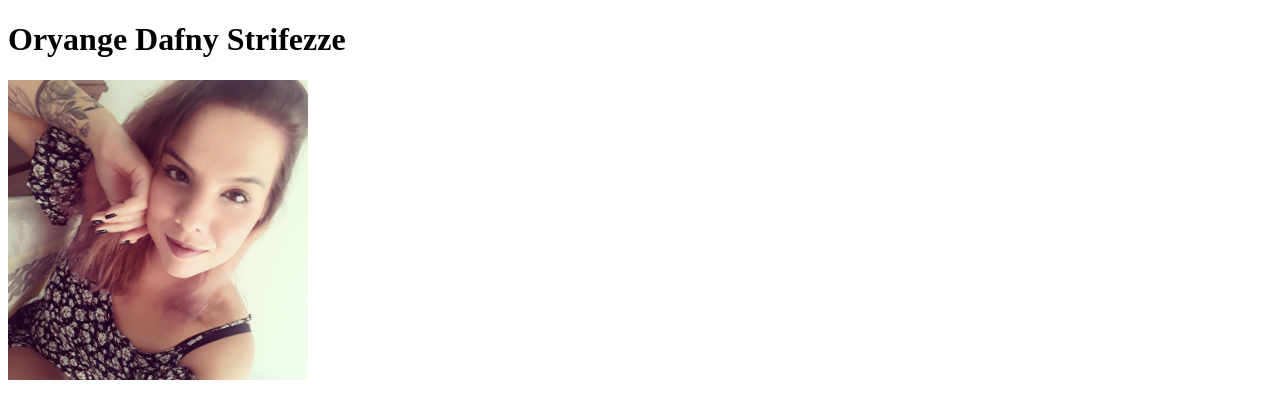
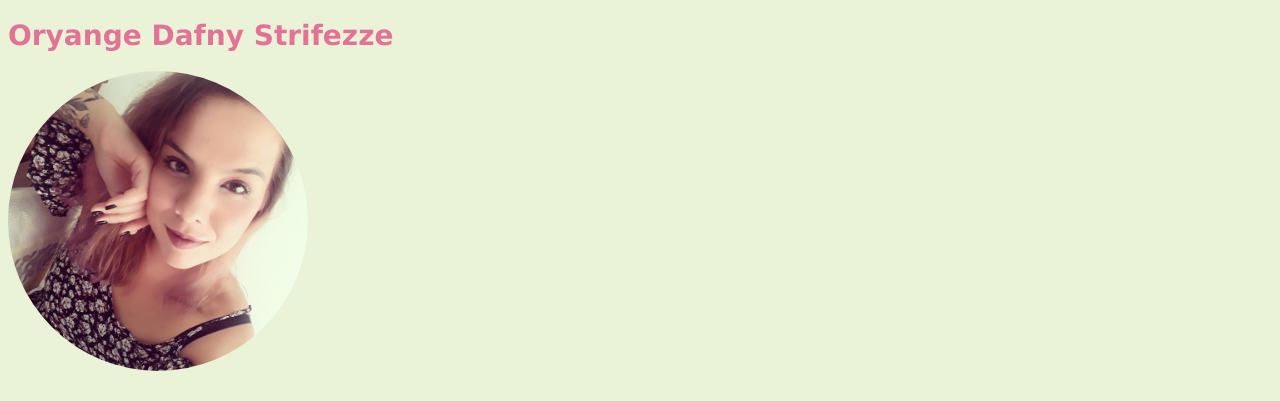
Before and after one commit to oryange/oryange.github.io, a plain HTML site: page index.html in a window 1280 px wide. Shown: the top 401 px of the page. Drawn offline with Linux system fonts and the light colour scheme.

Commit message:
Adiciona Paleta de Cores

```diff
--- a/index.html
+++ b/index.html
@@ -3,10 +3,29 @@
 <head>
 <meta charset="UTF-8">
 <title> Portfólio Oryange </title>
+<style>
+body {
+	background-color: #eaf2d7;
+	color: black;
+	font-family: Verdana, Geneva, Tahoma, sans-serif;
+	font-size: 14px;
+}
+
+h1{
+	color: #e27396;
+}
+
+.circled {
+	border-radius: 100%;
+}
+
+
+
+</style>
 </head>
 <body>
 <h1>Oryange Dafny Strifezze</h1>
-<img id='MinhaFoto'src="images/foto.jpg" alt="Foto da Oryange Dafny Strifezze" width="300px">
+<img class="circled" id='MinhaFoto'src="images/foto.jpg" alt="Foto da Oryange Dafny Strifezze" width="300px">
 <br><br>
 <p id="QuemSou">
 Tenho 29 anos e sou natural de Florianópolis, Santa Catarina e crescida em Porto Alegre, no Rio Grande do Sul. Atualmente, <strong> resido em São Paulo </strong>!
```
